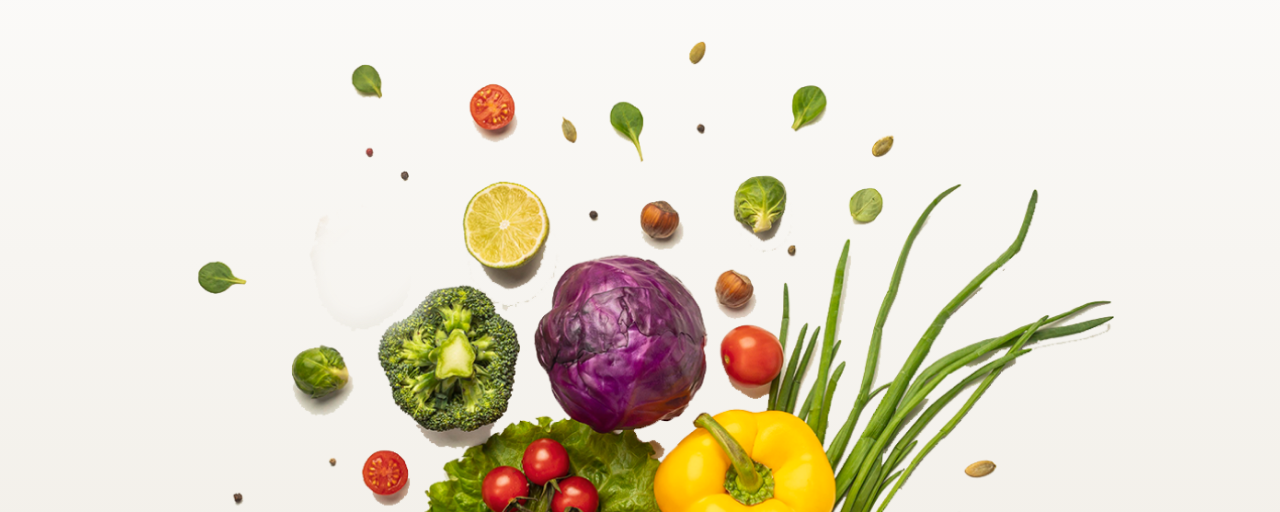
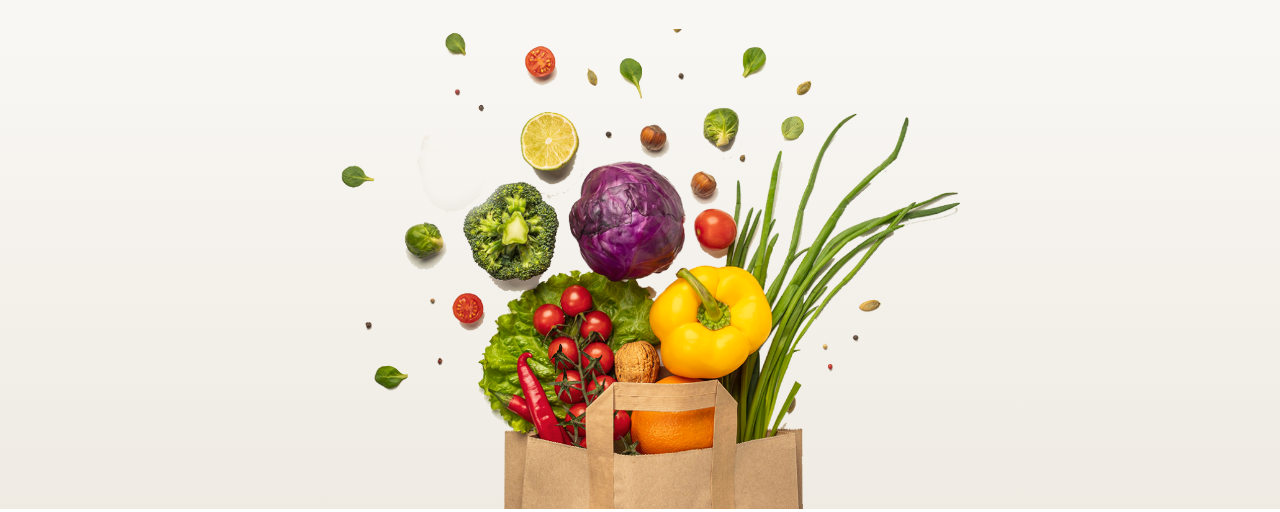
Before and after one commit to thinkGrow/groceries, a website: page index.html in a window 1280 px wide. Shown: the part 288-800 px from the top of the page. Drawn offline with nearby package versions, Linux system fonts and the light colour scheme.

Commit message:
hero section style done

```diff
--- a/index.html
+++ b/index.html
@@ -24,11 +24,9 @@
 </head>
 
 
-
-
 <body>
-
-    <header class="md:container mx-auto px-2 pt-4 bg-gradient-to-b from-white to-[#EFEBE3]">
+    <div class="bg-gradient-to-b from-white to-[#EFEBE3]">
+        <div class="md:container mx-auto px-2 pt-4">
             <nav>
                 <div class="flex justify-between items-center">
                     <div>
@@ -55,14 +53,15 @@
                             <path stroke-linecap="round" stroke-linejoin="round"
                                 d="M2.25 3h1.386c.51 0 .955.343 1.087.835l.383 1.437M7.5 14.25a3 3 0 0 0-3 3h15.75m-12.75-3h11.218c1.121-2.3 2.1-4.684 2.924-7.138a60.114 60.114 0 0 0-16.536-1.84M7.5 14.25 5.106 5.272M6 20.25a.75.75 0 1 1-1.5 0 .75.75 0 0 1 1.5 0Zm12.75 0a.75.75 0 1 1-1.5 0 .75.75 0 0 1 1.5 0Z" />
                         </svg>
-                    <button class="pt-0 text-black rounded border border-[#169800] px-4 py-[4px] text-xs">Login</button>
+                        <button
+                            class="pt-0 text-black rounded border border-[#169800] px-4 py-[4px] text-xs">Login</button>
                         <button class="custom-color-bg text-white rounded px-4 py-[4px] text-xs">Register</button>
                     </div>
                 </div>
             </nav>
             <!-- <div class=" ..."></div> -->
             <!-- hero section -->
-        <div class="flex flex-col gap-8 mt-16 text-center">
+            <div class="flex flex-col gap-8 mt-16 text-center items-center justify-self-center">
                 <!-- text -->
                 <div class="flex flex-col w-[60%] mx-auto gap-4">
                     <h1 class="text-5xl">Freshness <span class="custom-color">You Can
@@ -72,11 +71,12 @@
                         covered every day!</p>
                 </div>
                 <!-- image -->
-            <div class="w-3/4 mx-auto h-[10%]">
-                <img class="h-[10%]" src="images/hero-vegetables.png" alt="">
+                <div class=" mx-auto">
+                    <img class="h-[60vh] w-[50vw] object-cover" src="images/hero-vegetables.png" alt="">
                 </div>
             </div>
-    </header>
+        </div>
+    </div>
 
 
 </body>
```
Lines whose indentation alone changed are shown as unchanged.
